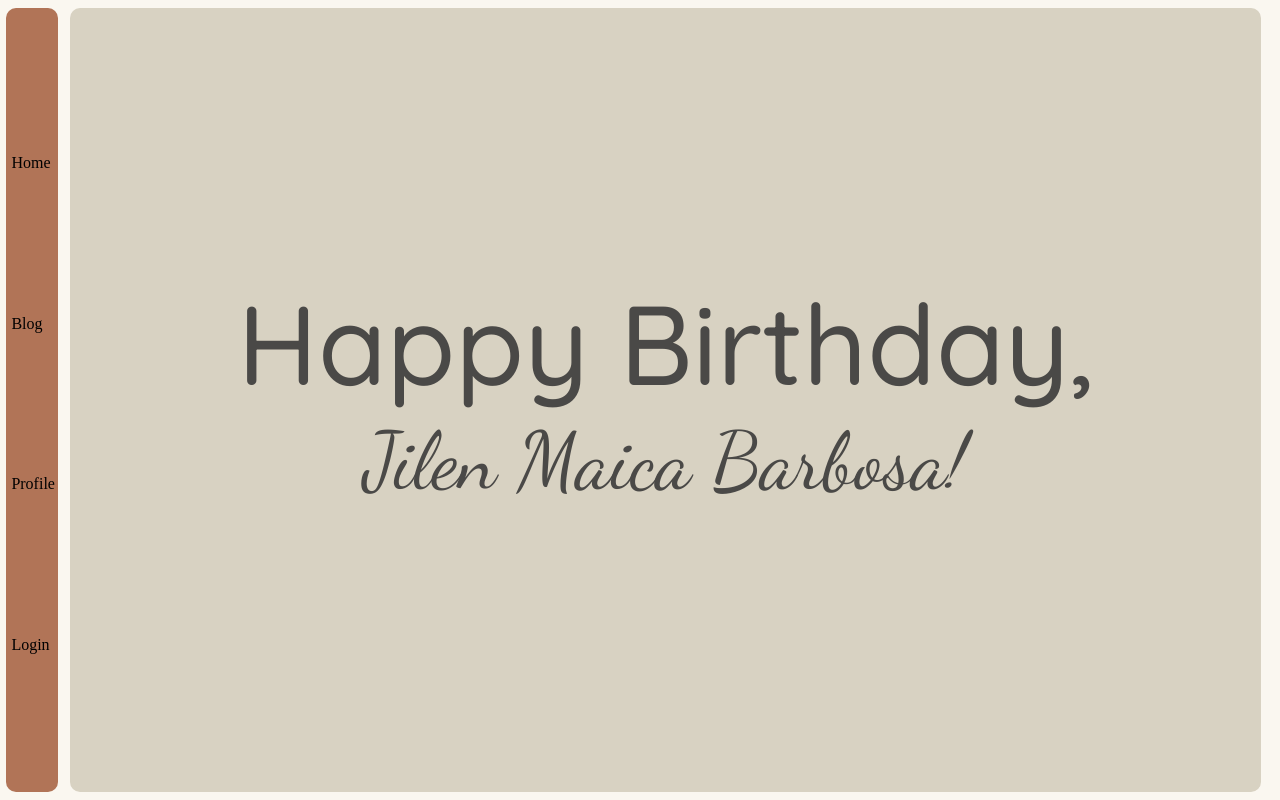
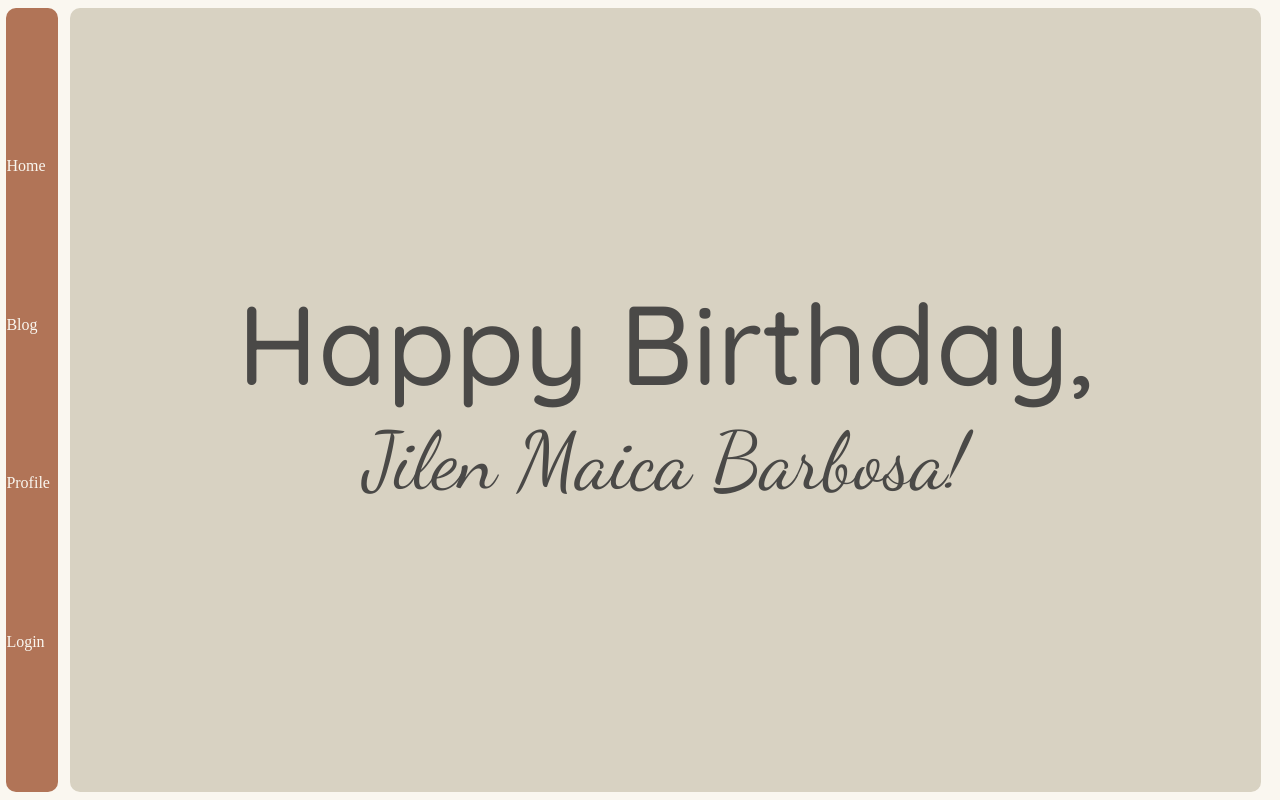
Before and after one commit to yelamoste/Jilen-s-Birthday-Website, a PHP site: page / in a window 1280 px wide. Run offline with PHP 8.4, Linux system fonts and the light colour scheme.

Commit message:
Update index.css

```diff
--- a/index.css
+++ b/index.css
@@ -39,9 +39,10 @@ body {
 
 button {
     all: unset;
-    width: 10px;
+    width: 4%;
     height: 10px;
-    margin: 5px;
+
+    color: var(--primary);
     display: flex;
 }
 
```
